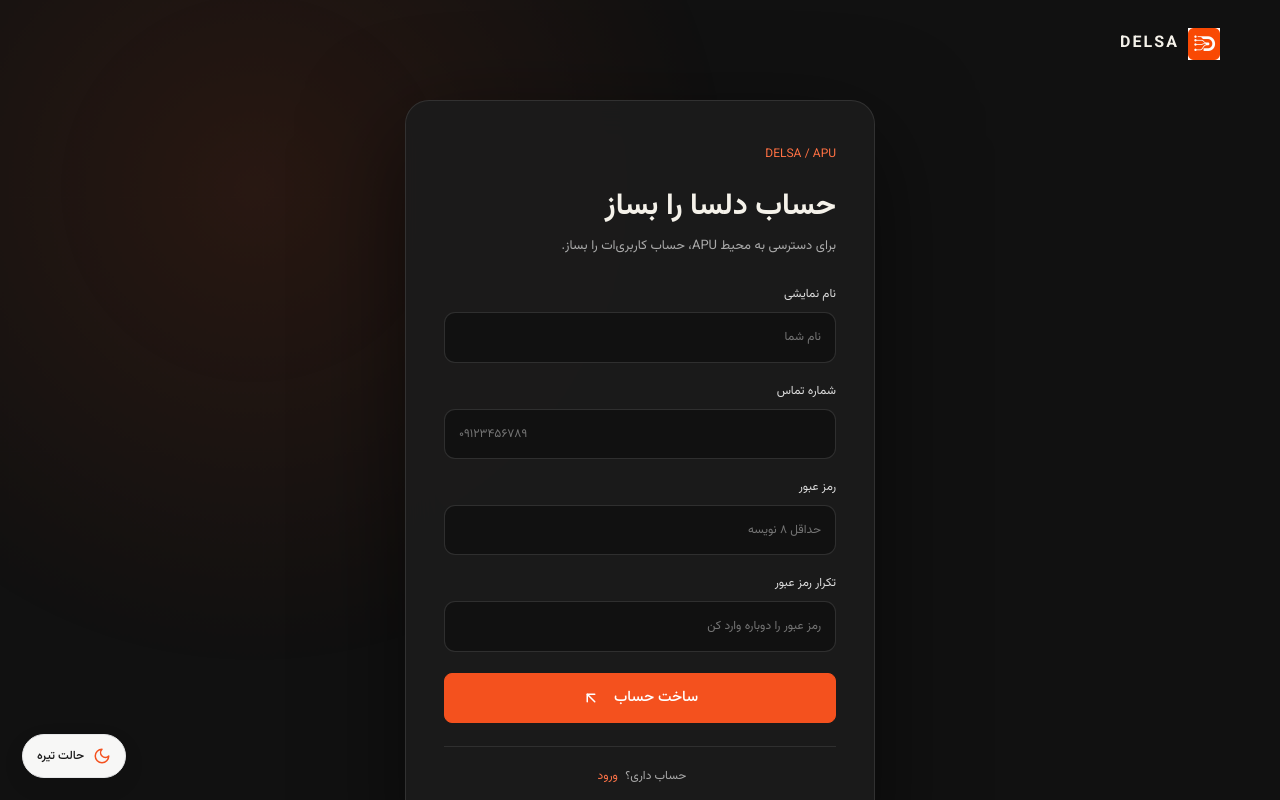
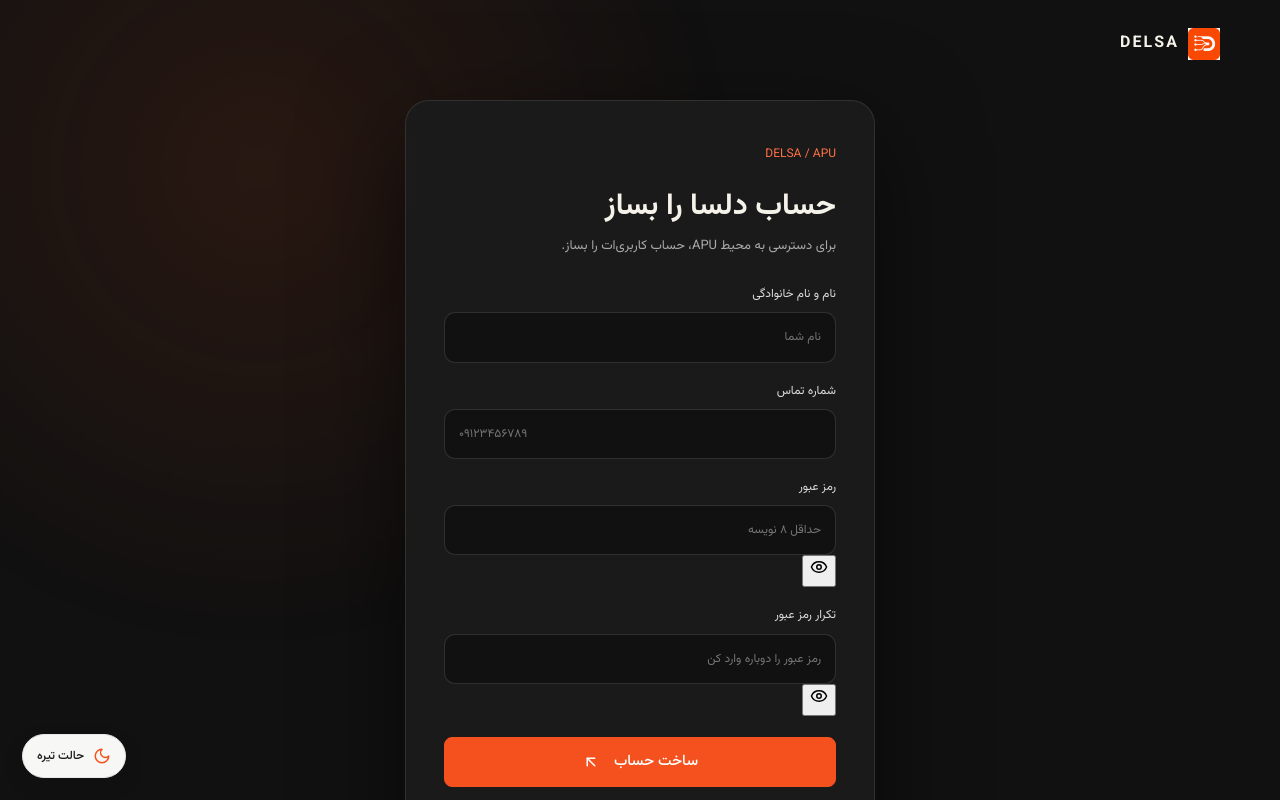
Before and after one commit to maxjomeh/delsa, a Next.js app: page /signup in a window 1280 px wide. Shown: the top 800 px of the page. Built offline with nearby package versions, Linux system fonts and the light colour scheme; no server answers.

Commit message:
Add full name label and password visibility controls

```diff
--- a/components/AuthForm.js
+++ b/components/AuthForm.js
@@ -3,7 +3,8 @@
 import Link from 'next/link';
 import { useRouter, useSearchParams } from 'next/navigation';
 import { createClient } from '../lib/supabase/client';
-import { ArrowUpLeft, LoaderCircle, ShieldCheck } from 'lucide-react';
+import { ArrowUpLeft, Eye, EyeOff, LoaderCircle, ShieldCheck } from 'lucide-react';
+
 
 function normalizePhone(value) {
   const latin = String(value || '')
@@ -29,6 +30,9 @@
   const [busy, setBusy] = useState(false);
   const [error, setError] = useState('');
   const [message, setMessage] = useState('');
+  const [showPassword, setShowPassword] = useState(false);
+  const [showPasswordConfirmation, setShowPasswordConfirmation] = useState(false);
+
   async function submit(event) {
     event.preventDefault(); setBusy(true); setError(''); setMessage('');
     const form = new FormData(event.currentTarget);
@@ -80,10 +84,11 @@
     <p>{signup ? 'برای دسترسی به محیط APU، حساب کاربری‌ات را بساز.' : admin ? 'با شماره‌ای وارد شو که دسترسی مدیر برای آن فعال شده است.' : 'برای ادامه به فضای کاری امن دلسا وارد شو.'}</p>
     {(setupError || !configured) && <div className="auth-notice">ورود واقعی هنوز فعال نشده است. مدیر پروژه باید URL و کلید عمومی Supabase را در تنظیمات Vercel وارد کند.</div>}
     <form onSubmit={submit}>
-      {signup && <label>نام نمایشی<input name="name" autoComplete="name" required placeholder="نام شما"/></label>}
+      {signup && <label>نام و نام خانوادگی<input name="name" autoComplete="name" required placeholder="نام شما"/></label>}
       <label>شماره تماس<input name="phone" type="tel" inputMode="tel" autoComplete="tel" required placeholder="۰۹۱۲۳۴۵۶۷۸۹"/></label>
-      <label>رمز عبور<input name="password" type="password" autoComplete={signup ? 'new-password' : 'current-password'} minLength={8} required placeholder="حداقل ۸ نویسه"/></label>
-      {signup && <label>تکرار رمز عبور<input name="password_confirmation" type="password" autoComplete="new-password" minLength={8} required placeholder="رمز عبور را دوباره وارد کن"/></label>}
+      <label>رمز عبور<div className="auth-password-wrap"><input name="password" type={showPassword ? 'text' : 'password'} autoComplete={signup ? 'new-password' : 'current-password'} minLength={8} required placeholder="حداقل ۸ نویسه"/><button className="auth-password-toggle" type="button" onClick={() => setShowPassword((visible) => !visible)} aria-label={showPassword ? 'مخفی کردن رمز عبور' : 'نمایش رمز عبور'} aria-pressed={showPassword}>{showPassword ? <EyeOff size={18}/> : <Eye size={18}/>}</button></div></label>
+{signup && <label>تکرار رمز عبور<div className="auth-password-wrap"><input name="password_confirmation" type={showPasswordConfirmation ? 'text' : 'password'} autoComplete="new-password" minLength={8} required placeholder="رمز عبور را دوباره وارد کن"/><button className="auth-password-toggle" type="button" onClick={() => setShowPasswordConfirmation((visible) => !visible)} aria-label={showPasswordConfirmation ? 'مخفی کردن رمز عبور' : 'نمایش رمز عبور'} aria-pressed={showPasswordConfirmation}>{showPasswordConfirmation ? <EyeOff size={18}/> : <Eye size={18}/>}</button></div></label>}
+
       {error && <div className="auth-error" role="alert">{error}</div>}{message && <div className="auth-success" role="status">{message}</div>}
       <button className="button primary auth-submit" disabled={busy || !configured}>{busy ? <LoaderCircle className="spin" size={18}/> : signup ? 'ساخت حساب' : 'ورود امن'}<ArrowUpLeft size={18}/></button>
     </form>
```
